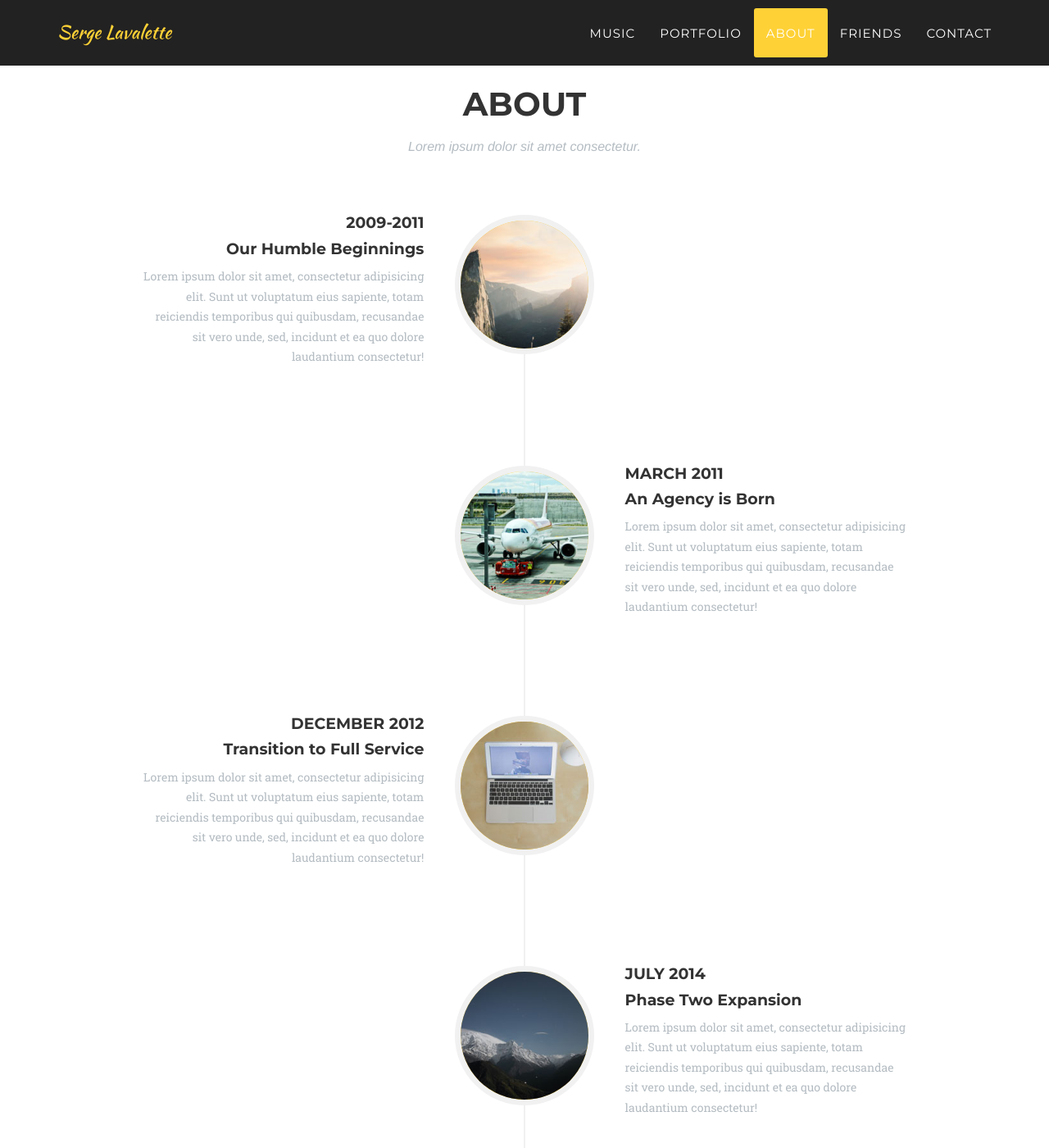
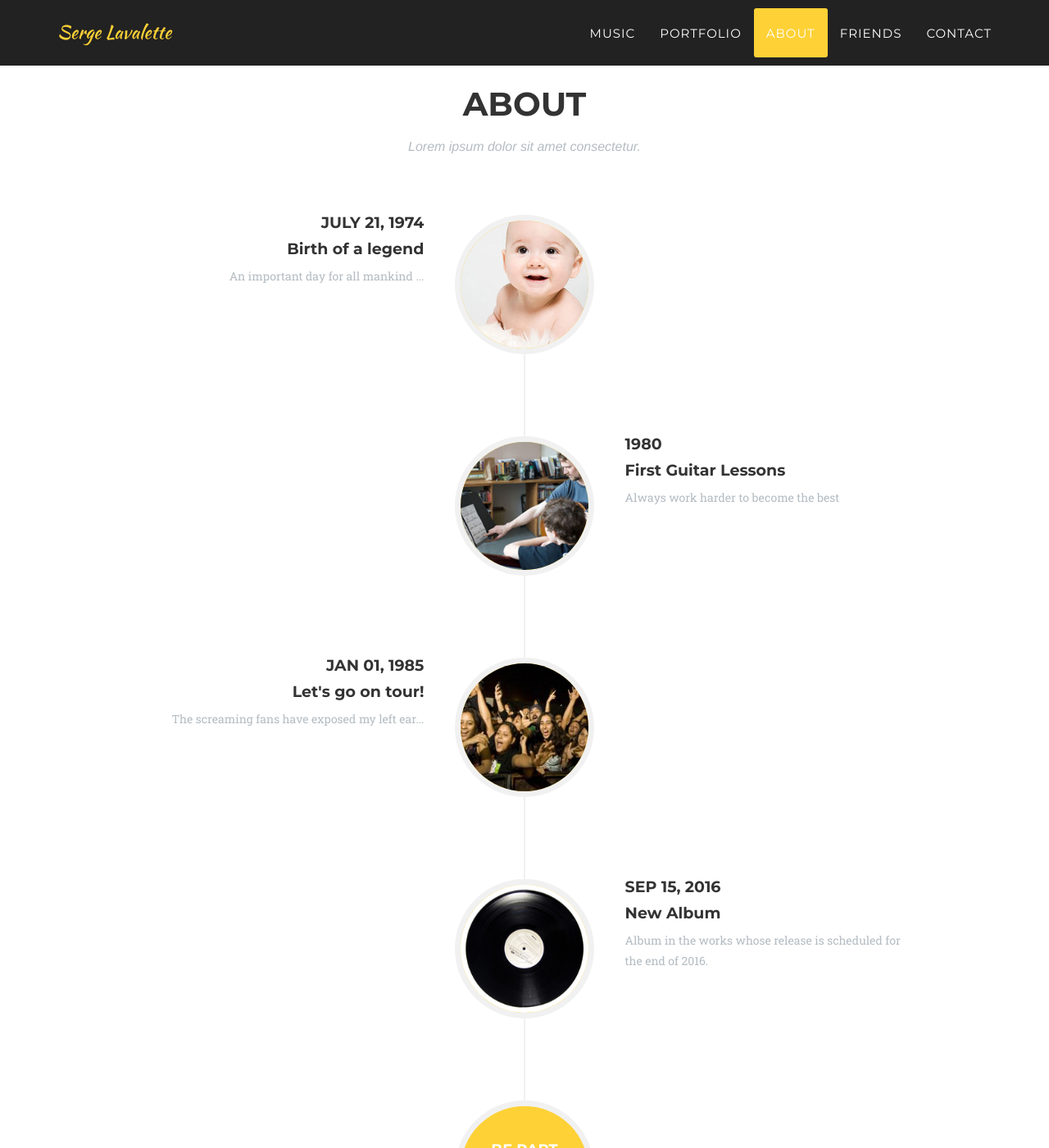
Before and after one commit to slavalette/slavalette.github.io, a Jekyll site: the page built from index.html, in a window 1280 px wide and 1400 px high, scrolled down 2731 px. Shown: the whole window at 82% size. Built offline with Jekyll 4.4.1, drawn with Linux system fonts in a browser that asks for light colours; some web fonts are replaced.

Commit message:
Add events About

```diff
--- a/_config.yml
+++ b/_config.yml
@@ -5,6 +5,10 @@ baseurl: /agency-jekyll-theme/
 title: Serge Lavalette
 email: your-email@domain.com
 description: "Write an awesome description for your new site here. You can edit this line in _config.yml. It will appear in your document head meta (for Google search results) and in your feed.xml site description."
+
+collections:
+  events:
+    output: true
 
 # Team names, titles and social links
 people:
--- a/_includes/about.html
+++ b/_includes/about.html
@@ -10,66 +10,36 @@
             <div class="row">
                 <div class="col-lg-12">
                     <ul class="timeline">
+                      {% for step in site.events %}
+                      {% assign loopindex = forloop.index | modulo: 2 %}
+                      {% if loopindex == 1 %}
                       <li>
+                      {% else %}
+                      <li class="timeline-inverted">
+                      {% endif %}
                         <div class="timeline-image">
-                                <img class="img-circle img-responsive" src="img/about/1.jpg" alt="">
+                              <img class="img-circle img-responsive" src="img/about/{{ step.img }}" alt="{{ step.alt }}">
                           </div>
                           <div class="timeline-panel">
                               <div class="timeline-heading">
-                                    <h4>2009-2011</h4>
-                                    <h4 class="subheading">Our Humble Beginnings</h4>
+                                {% if step.end-date %}
+                                  <h4>{{ step.start-date }} - {{ step.end-date }}</h4>
+                                {% else %}
+                                  <h4>{{ step.start-date }}</h4>
+                                {% endif %}
+                                  <h4 class="subheading">{{ step.title }}</h4>
                               </div>
                               <div class="timeline-body">
-                                    <p class="text-muted">Lorem ipsum dolor sit amet, consectetur adipisicing elit. Sunt ut voluptatum eius sapiente, totam reiciendis temporibus qui quibusdam, recusandae sit vero unde, sed, incidunt et ea quo dolore laudantium consectetur!</p>
+                                  <p class="text-muted">{{ step.description }}</p>
                               </div>
                           </div>
                       </li>
-                        <li class="timeline-inverted">
-                            <div class="timeline-image">
-                                <img class="img-circle img-responsive" src="img/about/2.jpg" alt="">
-                            </div>
-                            <div class="timeline-panel">
-                                <div class="timeline-heading">
-                                    <h4>March 2011</h4>
-                                    <h4 class="subheading">An Agency is Born</h4>
-                                </div>
-                                <div class="timeline-body">
-                                    <p class="text-muted">Lorem ipsum dolor sit amet, consectetur adipisicing elit. Sunt ut voluptatum eius sapiente, totam reiciendis temporibus qui quibusdam, recusandae sit vero unde, sed, incidunt et ea quo dolore laudantium consectetur!</p>
-                                </div>
-                            </div>
-                        </li>
-                        <li>
-                            <div class="timeline-image">
-                                <img class="img-circle img-responsive" src="img/about/3.jpg" alt="">
-                            </div>
-                            <div class="timeline-panel">
-                                <div class="timeline-heading">
-                                    <h4>December 2012</h4>
-                                    <h4 class="subheading">Transition to Full Service</h4>
-                                </div>
-                                <div class="timeline-body">
-                                    <p class="text-muted">Lorem ipsum dolor sit amet, consectetur adipisicing elit. Sunt ut voluptatum eius sapiente, totam reiciendis temporibus qui quibusdam, recusandae sit vero unde, sed, incidunt et ea quo dolore laudantium consectetur!</p>
-                                </div>
-                            </div>
-                        </li>
-                        <li class="timeline-inverted">
-                            <div class="timeline-image">
-                                <img class="img-circle img-responsive" src="img/about/4.jpg" alt="">
-                            </div>
-                            <div class="timeline-panel">
-                                <div class="timeline-heading">
-                                    <h4>July 2014</h4>
-                                    <h4 class="subheading">Phase Two Expansion</h4>
-                                </div>
-                                <div class="timeline-body">
-                                    <p class="text-muted">Lorem ipsum dolor sit amet, consectetur adipisicing elit. Sunt ut voluptatum eius sapiente, totam reiciendis temporibus qui quibusdam, recusandae sit vero unde, sed, incidunt et ea quo dolore laudantium consectetur!</p>
-                                </div>
-                            </div>
-                        </li>
+                      {% endfor%}
+
                       <li class="timeline-inverted">
                           <div class="timeline-image">
                               <h4>Be Part
-                                    <br>Of Our
+                                  <br>Of My
                                   <br>Story!</h4>
                           </div>
                       </li>
```
Also changed, not shown: _events/1974-07-21.markdown (added, +8 -0 lines), _events/1980-01-01.markdown (added, +8 -0 lines), _events/1985-01-01.markdown (added, +7 -0 lines), _events/2016-09-15.markdown (added, +8 -0 lines), img/about/1.jpg (deleted), img/about/2.jpg (deleted), img/about/3.jpg (deleted), img/about/4.jpg (deleted), img/about/baby.jpg (added), img/about/guitar-lessons.jpg (added), img/about/live.jpg (added), img/about/record.jpg (added). Lines whose indentation alone changed are shown as unchanged.
